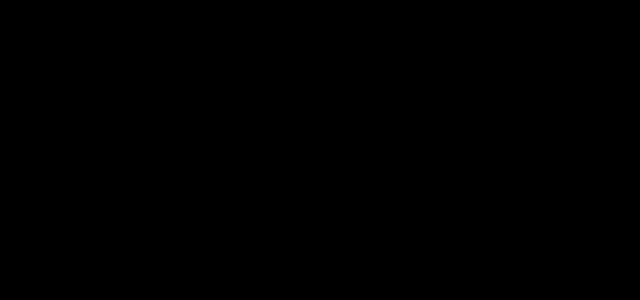
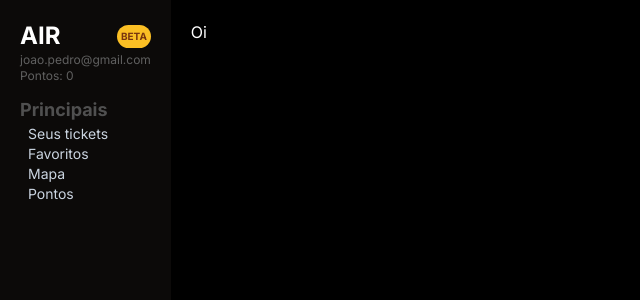
Before and after one commit to mascenaa/Air, a Next.js app in the folder frontend/: page /dashboard/home in a window 1280 px wide. Before the commit this address had no page. Shown: the top 300 px of the page, without its empty margins (0-640 px from the left). Built offline with nearby package versions, Linux system fonts and the light colour scheme.

Commit message:
Add User points and create HomeDashboard and DashboardLayout com

```diff
--- /dev/null
+++ b/frontend/src/app/dashboard/home/page.tsx
@@ -0,0 +1,9 @@
+export default function HomeDashboard() {
+     return (
+          <div>
+               <h1>
+                    Oi
+               </h1>
+          </div>
+     )
+}
--- /dev/null
+++ b/frontend/src/app/dashboard/layout.tsx
@@ -0,0 +1,42 @@
+export default function DashboardLayout({
+     children,
+}: Readonly<{
+     children: React.ReactNode;
+}>) {
+     return (
+          <div className="flex">
+               <div className="bg-stone-950 p-5 h-screen">
+                    <section>
+                         <div className="flex items-center justify-between">
+                              <h1 className="text-2xl font-bold">AIR</h1>
+                              <p className="text-[10px] text-amber-900 bg-amber-400 w-fit p-1 rounded-2xl font-bold">BETA</p>
+                         </div>
+                         <p className="text-xs text-[#606060]">joao.pedro@gmail.com</p>
+                         <p className="text-xs text-[#606060]">Pontos: 0</p>
+                    </section>
+                    <section className="mt-3">
+                         <div>
+                              <h3 className="text-lg font-bold text-[#505050]">Principais</h3>
+                              <ul className="text-sm ml-2">
+                                   <li className="text-slate-300 hover:text-slate-400 hover:cursor-">
+                                        Seus tickets
+                                   </li>
+                                   <li className="text-slate-300 hover:text-slate-400 hover:cursor-">
+                                        Favoritos
+                                   </li>
+                                   <li className="text-slate-300 hover:text-slate-400 hover:cursor-">
+                                        Mapa
+                                   </li>
+                                   <li className="text-slate-300 hover:text-slate-400 hover:cursor-">
+                                        Pontos
+                                   </li>
+                              </ul>
+                         </div>
+                    </section>
+               </div>
+               <div className="p-5">
+                    {children}
+               </div>
+          </div>
+     )
+}
```
Also changed, not shown: 1 other file (tests, documents, lock files or other folders).
